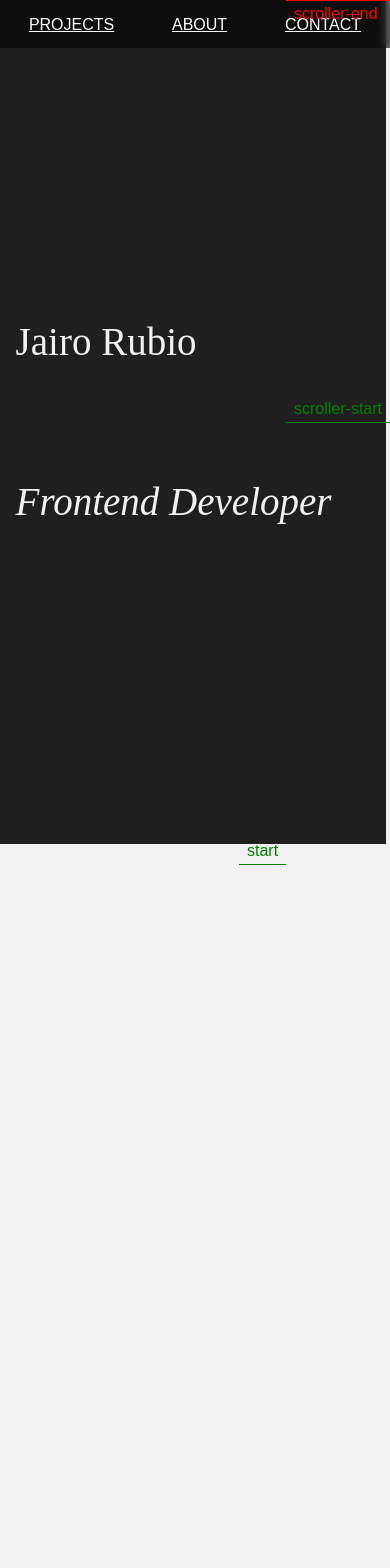
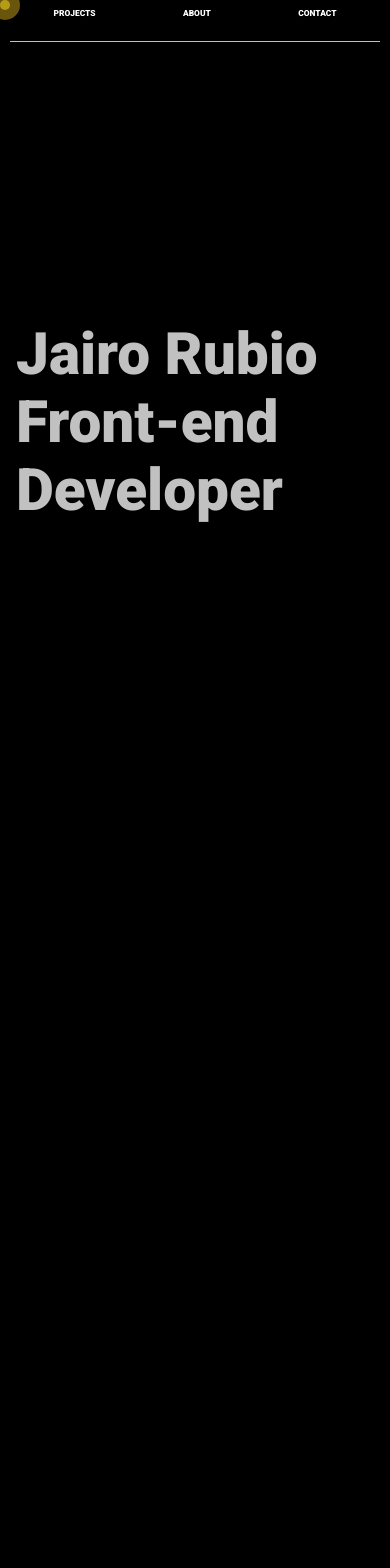
Before and after one commit to rhJairo/portfolio-v2, a React (Create React App) app: page / in a window 390 px wide. Shown: the top 1568 px of the page. Built offline with nearby package versions, Linux system fonts and the light colour scheme.

Commit message:
changes in styling

```diff
--- a/src/App.js
+++ b/src/App.js
@@ -16,8 +16,8 @@ function App() {
       <Animations />
       <Navbar />
       <Header />
+      <About />
       <Projects />
-      <About />
       <Contact />
     </>
   );
--- a/src/Components/About.js
+++ b/src/Components/About.js
@@ -1,38 +1,38 @@
 import React from "react";
-import Profile from '../Media/about.jpg'
+import Profile from '../Media/about.png'
 
 function About(){
     return(
         <>
         <div className="title--wraper">
-            <h2 id='about' className="about--title">Hi I'm <span>Jairo</span></h2>
+            <h2 id='about' className="about--title">Hello <span>World</span></h2>
         </div>
         <div className="about--container">
             <div className="about--content">
-                <div className="first">
+                <div className="about--wrap">
                     <p className="about--description">
-                    I'm a Mexican Sofware Engineer, I focus mainly on web development.
+                    Hi my name is Jairo, I'm a Sofware Engineer and I focus mainly on web development.
                      I have experience developing applications using the following technologies: <br/>
-                    HTML, CSS, JavaScript, React, Sass, Next.js, Gsap,
-                    Firebase, MySQL, Git.
+                    HTML, CSS, JavaScript, ReactJs, Sass, Gsap,
+                    Firebase, MySQL, Git.<br/> And <span>basic</span> understanding of these ones: Next.js, Redux, Node.js, Express, MongoDB, Figma, Jest, Cypress.
                     </p>
                     <span className="bg-3"></span>
                 </div>
-                <div className="first">
+                <div className="about--wrap">
                     <img className="about--description" src={Profile}/>
                     <span className="bg-4"></span>
                 </div>
-                <div className="first">
+                <div className="about--wrap">
                     <p className="about--description">
-                    I also have <span>some</span> experience and basic understanding of these technologies: <br/>
-                    Redux, Node.js, Express, MongoDB, Jest, Cypress, Brain.js, Tensorflow.js.
+                    I consider myself an open minded and dependable individual. I constantly look for new ways to improve both myself and my professional skills further.
+                    I also have a great interest in design and UI/UX.
                     </p>
                     <span className="bg-5"></span>
                 </div>
-                <div className="first">
+                <div className="about--wrap">
                     <p className="about--description">
-                    Currently learning/practicing: Node.js, Express, MongoDB.
-                    Additionaly, I'm highly proficient in spoken and written English.
+                    Additionaly, I'm highly proficient in spoken and written English and I'm working my way into becoming a fullstack developer.
+                    <br/>Currently working on my knowledge of: Node.js, Express and Next.js.
                     </p>
                     <span className="bg-6"></span>
                 </div>
--- a/src/Components/Animations.js
+++ b/src/Components/Animations.js
@@ -6,20 +6,16 @@ import { ScrollTrigger } from 'gsap/ScrollTrigger'
 function Animations(){
 
   React.useLayoutEffect(()=>{
-    let tl = gsap.timeline({delay: 0.7}),
-    firstBg = document.querySelectorAll('.bg-1'),
-    bg7 = document.querySelectorAll('.bg-7'),
-    word  = document.querySelectorAll('.words');
-
+    let tl = gsap.timeline({delay: 0.3})
     tl
-    .to(firstBg, {scaleX:1, duration: 0.2})
-    .to(bg7, {scaleX:1, duration: 0.2, transformOrigin: "right center"})
+    .to('.bg-1', {scaleX:1, duration: 0.2})
+    .to('.bg-7', {scaleX:1, duration: 0.2, transformOrigin: "right center"})
     .from('.welcome', {x: -2000, duration: 0.2},"text")
-    .to(word, {opacity:1, duration: 0.1})
+    .to('.words', {opacity:1, duration: 0.1})
     .to('nav', {opacity:1, duration: 0.1})
-    .to('.welcome', {x: -2000, opacity: 0, duration: 0.2, delay: 0.6})
-    .to(firstBg, {scaleX:0, duration: 0.2})
-    .to(bg7, {scaleX:0, duration: 0.2, transformOrigin: "left center"});
+    .to('.welcome', {x: 2000, opacity: 0, duration: 0.2, delay: 0.6})
+    .to('.bg-1', {scaleX:0, duration: 0.2})
+    .to('.bg-7', {scaleX:0, duration: 0.2, transformOrigin: "left center"});
 
     gsap.registerPlugin(ScrollTrigger);
 
@@ -27,7 +23,7 @@ function Animations(){
         let tl2 = gsap.timeline({
             scrollTrigger: {
                 trigger: '.projects--container',
-                start: 'top center',
+                start: '10% bottom',
                 end: '40% ',
                 toggleActions:'play reset play reset',
                 // markers: true,
@@ -42,10 +38,10 @@ function Animations(){
         //about title
         let tl3 = gsap.timeline({
             scrollTrigger: {
-                trigger: '.p-wrap',
-                start: '70% bottom',
+                trigger: '.about--title',
+                start: 'top bottom',
                 // markers: true,
-                scrub: true
+                scrub: 2
             }
         })
         tl3
@@ -56,9 +52,9 @@ function Animations(){
         let tl4 = gsap.timeline({
             scrollTrigger: {
                 trigger: '.p-wrap',
-                start: '-10% center',
+                start: 'center bottom',
                 toggleActions:'play reset play reset',
-                markers: true
+                // markers: true
             }
         })
         tl4
@@ -68,7 +64,7 @@ function Animations(){
         let tl5 = gsap.timeline({
             scrollTrigger: {
                 trigger: '.about--content',
-                start: 'top center',
+                start: 'top bottom',
                 toggleActions:'play reset play reset',
                 // markers: true
             }
@@ -82,9 +78,80 @@ function Animations(){
         .to('.bg-4', {scaleX:0, duration: 0.2})
         .to('.bg-5', {scaleX:0, duration: 0.2})
         .to('.bg-6', {scaleX:0, duration: 0.2});
+
+       let cursor = document.querySelectorAll('.cursor'),
+            follower = document.querySelectorAll('.cursor-follower')
+
+        let posX = 0,
+            posY = 0;
+
+        let mouseX = 0,
+            mouseY = 0;
+
+        gsap.to({}, {duration: 0.016,
+          repeat: -1,
+          onRepeat: function() {
+            posX += (mouseX - posX) / 9;
+            posY += (mouseY - posY) / 9;
+
+            gsap.set(follower, {
+                css: {
+                left: posX - 12,
+                top: posY - 12
+                }
+            });
+
+            gsap.set(cursor, {
+                css: {
+                left: mouseX,
+                top: mouseY
+                }
+            });
+          }
+        });
+
+        function mouseMovement(e) {
+            mouseX = e.clientX;
+            mouseY = e.clientY;
+        }
+        function addActiveClass() {
+            cursor.addClass("active");
+            follower.addClass("active");
+        }
+        function removeActiveClass() {
+            cursor.removeClass("active");
+            follower.removeClass("active");
+        }
+
+        document.addEventListener("mousemove", mouseMovement);
+        const links = document.querySelectorAll('.link')
+
+        links.forEach(element => {
+            element.addEventListener("mouseenter", addActiveClass)
+        })
+
+        links.forEach(element => {
+            element.addEventListener("mouseleave", removeActiveClass)
+        })
+
+        return function cleanup(){
+            tl.kill()
+            tl2.kill()
+            tl3.kill()
+            tl4.kill()
+            tl5.kill()
+            document.removeEventListener("mousemove", mouseMovement)
+            document.removeEventListener("mouseenter", addActiveClass)
+            document.removeEventListener("mouseleave", removeActiveClass)
+        }
     },[])
 
-    return(<></>)
+    return(
+        <>
+            <div className="cursor"></div>
+            <div className="cursor-follower"></div>
+        </>
+    )
 }
 
 export default Animations
--- a/src/Components/Header.js
+++ b/src/Components/Header.js
@@ -4,13 +4,13 @@ function Header(){
 
     return(
         <header>
-            <h1 className="first">
+            <h1 className="second">
                 <span className="welcome">Welcome</span>
                 <span className="words" >Jairo Rubio</span>
                 <span className="bg-1"></span>
             </h1>
             <h1 className="second">
-                <span className="words" >Frontend Developer</span>
+                <span className="words" >Front-end Developer</span>
                 <span className="bg-2"></span>
             </h1>
         </header>
--- a/src/Components/Navbar.js
+++ b/src/Components/Navbar.js
@@ -4,9 +4,12 @@ function Navbar(){
     return(
         <>
         <nav>
-            <h3 className='menu--item'><a href="#projects">PROJECTS</a></h3>
-            <h3 className='menu--item'><a href="#about">ABOUT</a></h3>
-            <h3 className='menu--item'><a href="#contact">CONTACT</a></h3>
+            <div className="nav--container">
+                <h3 className='menu--item'><a href="#projects">PROJECTS</a></h3>
+                <h3 className='menu--item'><a href="#about">ABOUT</a></h3>
+                <h3 className='menu--item'><a href="#contact">CONTACT</a></h3>
+            </div>
+                <span className="nav--border"></span>
         </nav>
         <span className="bg-7"></span>
         </>
--- a/src/Components/Projects.js
+++ b/src/Components/Projects.js
@@ -24,22 +24,13 @@ function Projects(){
             .to('.page-2', {scaleX:1, duration: 0.2, transformOrigin: "right center"})
             .to('.page-3', {scaleX:1, duration: 0.2, transformOrigin: "right center"})
             .to('.modal--container', { scaleX:1, duration:0.2, transformOrigin: 'right center'})
-            // .to('.page-2', {scaleX:0, duration: 0.2, transformOrigin: "left center",  delay:0.2 })
-            // .to('.page-1', {scaleX:0, duration: 0.2, transformOrigin: "left center"});
         }else if(pagesAnimation.count>0 && !pagesAnimation.isActive){
-            // tl.to('.modal--container', { scaleX:0, duration:0.2, transformOrigin: 'left center'})
-            // .to('.page-1', {scaleX:1, duration: 0.2, transformOrigin: "left center"})
-            // .to('.page-2', {scaleX:1, duration: 0.2, transformOrigin: "left center"})
             tl.to('.page-3', {scaleX:0, duration: 0.2, transformOrigin: "right center",  delay:0.2 })
             .to('.page-2', {scaleX:0, duration: 0.2, transformOrigin: "right center"})
             .to('.page-1', {scaleX:0, duration: 0.2, transformOrigin: "right center"});
         }else{
             console.log(pagesAnimation.count, pagesAnimation.isActive)
         }
-        // use a conditional and use the active property in the modalInfo
-        // to make the 'pasing pages effect' work in the opposite direction
-        // also to leave the last 'cover' active so it can disguise the closing
-        // of the modal since it cant be controlled bc its conditionaly rendered
 
         // TODO: implement custom cursor
         //       and sphere codepen with three.js
@@ -69,7 +60,7 @@ function Projects(){
         <div key={project.id} className='image--container'>
             <img className='thumbnail-image' src={require(`../Media/${project.cover}`)}  />
             <h4 className='thumbnail-text' >{project.name}</h4>
-            <div onClick={() => showModal(project.description, project.details, project.name)} className='hover--content'>Learn More</div>
+            <div onClick={() => showModal(project.description, project.details, project.name)} className='hover--content link'>Learn More</div>
         </div>
         )
     })
--- a/src/index.css
+++ b/src/index.css
@@ -1,17 +1,23 @@
-@import url('https://fonts.googleapis.com/css2?family=Roboto:wght@300&display=swap');
+@import url('https://fonts.googleapis.com/css2?family=Roboto:wght@300;400;900&display=swap');
+
 html {
   scroll-behavior: smooth;
+  overflow-x: hidden;
+  cursor: none;
 }
 
 .first,
 .second {
+  padding: 0 2rem 0 1rem;
   position: relative;
 }
 .welcome {
   user-select: none;
   position: absolute;
-  z-index: 11;
-  font-size: 25vw;
+  margin: 0;
+  padding: 0;
+  z-index: 12;
+  font-size: 22vw;
   font-style: italic;
   overflow: visible;
   color: #1f1f1f;
@@ -20,15 +26,14 @@ html {
 }
 
 .words{
-  line-height: 10rem;
-  margin-left: 4vw;
   opacity: 0;
 }
 
 .bg-1,
 .bg-2,
-.bg-7 {
-  background-color: #f1f1f1;
+.bg-7,
+.nav--border {
+  background-color: #f1ddf1;
   display: block;
   width: 100%;
   height: 150%;
@@ -44,7 +49,7 @@ html {
 .bg-4,
 .bg-5,
 .bg-6 {
-  background-color: #074869;
+  background-color: #000000;
   display: block;
   width: 100%;
   height: 100%;
@@ -67,7 +72,7 @@ html {
   position: fixed;
   left: 0;
   top: 0;
-  z-index: 3;
+  z-index: 6;
   transform-origin: left;
   transform: scaleX(0);
 }
@@ -86,57 +91,67 @@ html {
 body {
   margin: 0;
   padding: 0;
-  background-color: #f1f1f1;
-  font-family: "ivypresto-display", serif;
+  background-color: #000000;
+  font-family: "Roboto", sans-serif;
   font-style: normal;
   font-weight: 100;
 }
 
 header {
+  overflow: hidden;
   user-select: none;
-  background-color: #1f1f1f;
+  background-color: #000000;
   display: flex;
   flex-direction: column;
   height: 100vh;
-  width: 99vw;
+  width: 100vw;
   margin: 0;
   padding: 0;
-  line-height: 10rem;
   justify-content: center;
-  align-content: flex-start;
 }
 
 nav {
+  overflow: hidden;
   opacity: 0;
   display: flex;
-  justify-content: flex-end;
-  background: #0000008f;
+  justify-content: center;
   z-index: 5;
   position: fixed;
-  height: 3rem;
+  height: 5vh;
   width: 100vw;
   color: #ffffff;
   backdrop-filter: blur(4px);
   -webkit-backdrop-filter: blur(4px);
 }
 
+.nav--container{
+  width: 95%;
+  display: flex;
+  justify-content: center;
+  border-bottom: #bfbfbf solid 0.2vh;
+}
+
+.menu--item {
+  font-size: 1vmax;
+  margin-left: auto;
+  margin-right: auto;
+}
 
 h1 {
   padding: 0;
   margin: 0;
-  font-weight: 100;
+  font-weight: 900;
   max-width: 100%;
   font-size: 10vw;
   text-align: left;
-  color: #f1f1f1;
 }
 
-.second>span{
+.first>span{
   font-style: italic;
 }
 
 h1>span {
-  color: #f1f1f1;
+  color: #c1c1c1;
 }
 
 h3:hover {
@@ -150,18 +165,11 @@ video {
   /* box-shadow: rgba(0, 0, 0, 0.25) 0px 14px 28px, rgba(0, 0, 0, 0.22) 0px 10px 10px; */
 }
 
-.menu--item {
-  font-size: 1rem;
-  font-family: basic-sans, sans-serif;
-  font-style: normal;
-  font-weight: 100;
-  margin-left: auto;
-  margin-right: auto;
-}
 
 .line-project,.line-about ,.line-contact{
+  overflow: hidden;
   background:#b40416;
-  width: 99vw;
+  width: 100vw;
   height: 20px;
 }
 
@@ -189,10 +197,11 @@ h2>span {
 }
 
 .projects--container {
+  overflow: hidden;
   padding: 0;
   margin: 0;
   font-weight: bold;
-  width: 99vw;
+  width: 100vw;
   height: 100%;
   display: flex;
   flex-direction: row;
@@ -229,9 +238,10 @@ h2>span {
   position: relative;
   padding: 0;
   overflow: hidden;
+  border-radius: 30px;
   margin: -0.5vh 0 0 0;
   width: 40vw;
-  border: #f1f1f1 solid 5px;
+  border: #000000 solid 5px;
 }
 
 .image--container>img {
@@ -264,7 +274,6 @@ h2>span {
   padding: 15px;
   transition: all 0.3s ease-in-out;
   user-select: none;
-  font-family: 'ivypresto-display', serif;
   font-size: 1.5vmax;
   color: #000000;
   opacity: 0;
@@ -329,7 +338,7 @@ h2>span {
 }
 
 .modal--container {
-  z-index: 4;
+  z-index: 7;
   opacity: 1;
   position: fixed;
   top: 0%;
@@ -367,9 +376,10 @@ h2>span {
 }
 
 .about--container {
+  /* overflow: hidden; */
   padding: 0;
   margin: 0;
-  color: #000000;
+  color: #bfbfbf;
   width: 99vw;
   display: flex;
   flex-wrap: wrap;
@@ -378,28 +388,36 @@ h2>span {
 }
 
 .about--container>.content--title {
-
   width: 100vw;
 }
 
 .about--content {
   display: grid;
-  width: 90%;
+  width: 100%;
   grid-template-columns: 1fr 1fr;
   grid-template-rows: 1fr 1fr;
   align-content: baseline;
 }
 
-.first>img {
-  width: 25vw;
-}
-
 .about--description {
+  padding: 2vw;
+  white-space: break-spaces;
   font-family: 'Roboto', sans-serif;
-  font-size: 2rem;
+  font-size: 2vmax;
   width: 40vw;
   height: 100%;
   opacity: 0;
+}
+
+.about--wrap {
+  position: relative;
+}
+
+.about--wrap>img {
+  width: 100%;
+  height: auto;
+  padding: 0;
+  margin: 0;
 }
 
 .about--description>span {
@@ -407,11 +425,12 @@ h2>span {
 }
 
 .contact--container {
+  overflow: hidden;
   background: #690D16;
   padding: 0;
   margin: 0;
   color: #000000;
-  width: 99vw;
+  width: 100vw;
   height: 60vh;
   display: flex;
   flex-wrap: wrap;
@@ -420,11 +439,20 @@ h2>span {
 }
 
 
-@media (max-width: 1200px) {
+@media (max-width: 900px) {
+  .project--title, .about--title, .contact--title {
+    font-size: 12vw;
+  }
+
+  h1{
+    font-size: 15vmin;
+  }
+
   .projects--container {
+    overflow: hidden;
     padding: 0;
     margin: 0;
-    width: 99vw;
+    width: 100vw;
     height: 100%;
     display: flex;
     flex-direction: column;
@@ -475,7 +503,10 @@ h2>span {
   }
   .about--description{
     padding-left: 1rem;
-    width: 100vw;
+    width: 90vw;
+  }
+  .about--wrap>img {
+    width: 90vw;
   }
 }
 
@@ -503,20 +534,24 @@ h2>span {
 
 a:link {
   color: rgb(255, 255, 255);
+  text-decoration: none;
 }
 
 /* visited link */
 a:visited {
   color: rgb(255, 255, 255);
+  text-decoration: none;
 }
 
 /* mouse over link */
 a:hover {
   color: #b40416;
   transition: 0.3s ease-in-out;
+  text-decoration: none;
 }
 
 /* selected link */
 a:active {
   color: #ffffff;
+  text-decoration: none;
 }
--- a/src/style.scss
+++ b/src/style.scss
@@ -1,29 +1,60 @@
-$primary: #dc5656;
-$primary-light: mix(white, $primary, 25%);
+.cursor {
+    position: fixed;
+    background-color: #B5B016;
+    width: 10px;
+    height: 10px;
+    border-radius: 100%;
+    z-index: 1;
+    transition: 0.3s cubic-bezier(0.75, -1.27, 0.3, 2.33) transform,
+        0.2s cubic-bezier(0.75, -0.27, 0.3, 1.33) opacity;
+    user-select: none;
+    pointer-events: none;
+    z-index: 10000;
+    transform: scale(1);
 
-.cursor-dot,
-.cursor-dot-outline {
-    pointer-events: none;
-    position: absolute;
-    top: 50%;
-    left: 50%;
-    border-radius: 50%;
-    opacity: 0;
-    transform: translate(-50%, -50%);
-    transition: opacity 0.3s ease-in-out,
-                transform 0.3s ease-in-out;
+    &.active {
+        opacity: 1;
+        transform: scale(0);
+    }
+
+    &.menu-active {
+        opacity: 1;
+        transform: scale(0);
+    }
+
+    &.hovered {
+        opacity: 1;
+    }
 }
 
-.cursor-dot {
-    $size: 8px;
-    width: $size;
-    height: $size;
-    background-color: $primary;
+.cursor-follower {
+    position: fixed;
+    // border:1px solid #B5B016;
+    background-color: #b5901696;
+    width: 30px;
+    height: 30px;
+    border-radius: 100%;
+    z-index: 1;
+    transition: 0.6s cubic-bezier(0.75, -1.27, 0.3, 2.33) transform,
+        0.2s cubic-bezier(0.75, -0.27, 0.3, 1.33) opacity, 0.2s cubic-bezier(0.75, -0.27, 0.3, 1.33) background;
+    user-select: none;
+    pointer-events: none;
+    z-index: 10000;
+    transform: translate(2px, 2px);
+    //overflow: hidden;
+
+    &.active {
+        opacity: 1;
+        transform: scale(3);
+    }
+
+    &.menu-active {
+        opacity: 1;
+        transform: scale(3);
+    }
+
+    &.hovered {
+        opacity: 1;
+    }
+
 }
-
-.cursor-dot-outline {
-    $size: 40px;
-    width: $size;
-    height: $size;
-    background-color: rgba($primary-light, 0.5);
-}
```
Also changed, not shown: src/Media/about.jpg (deleted), src/Media/about.png (added).
